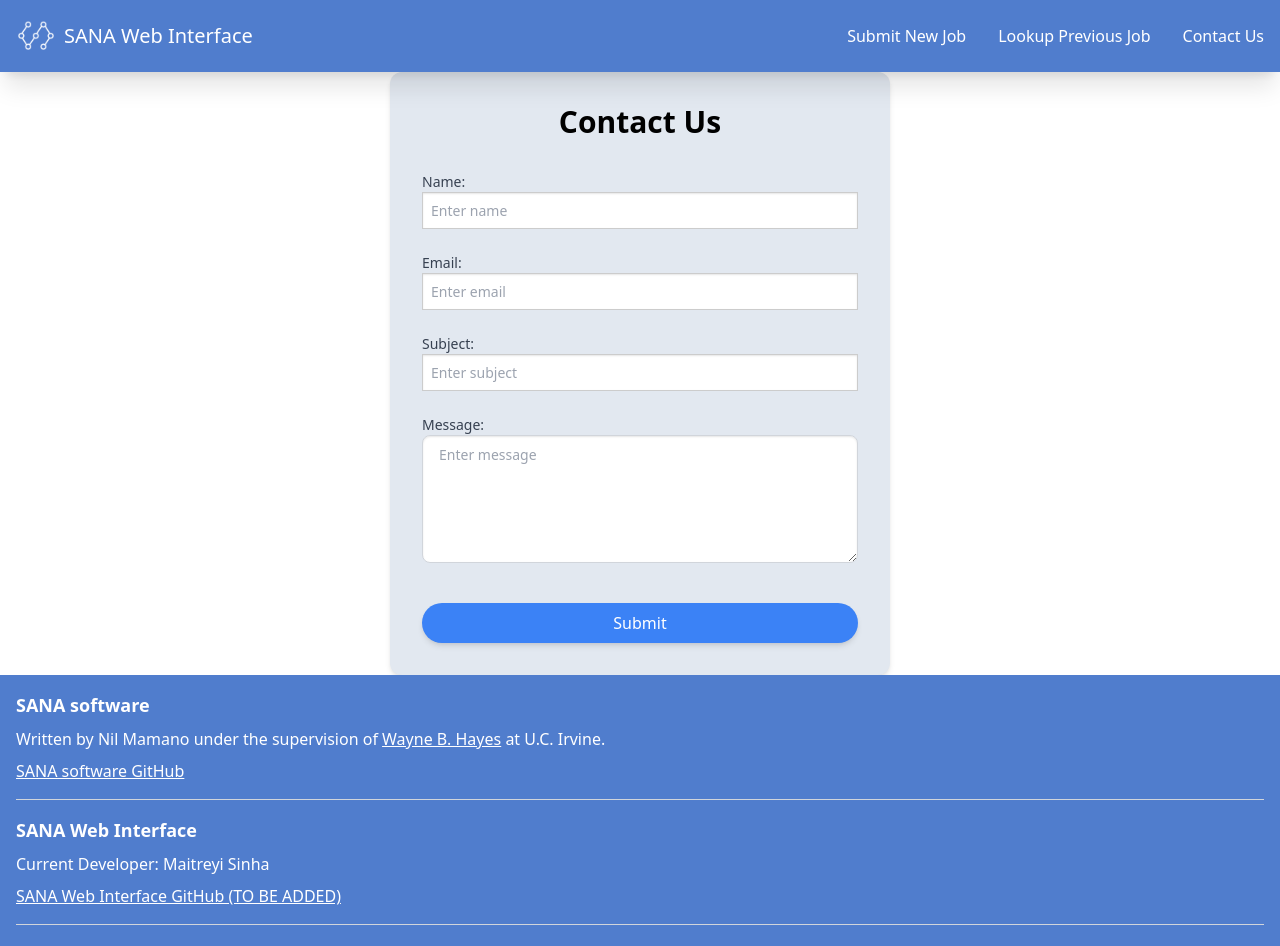
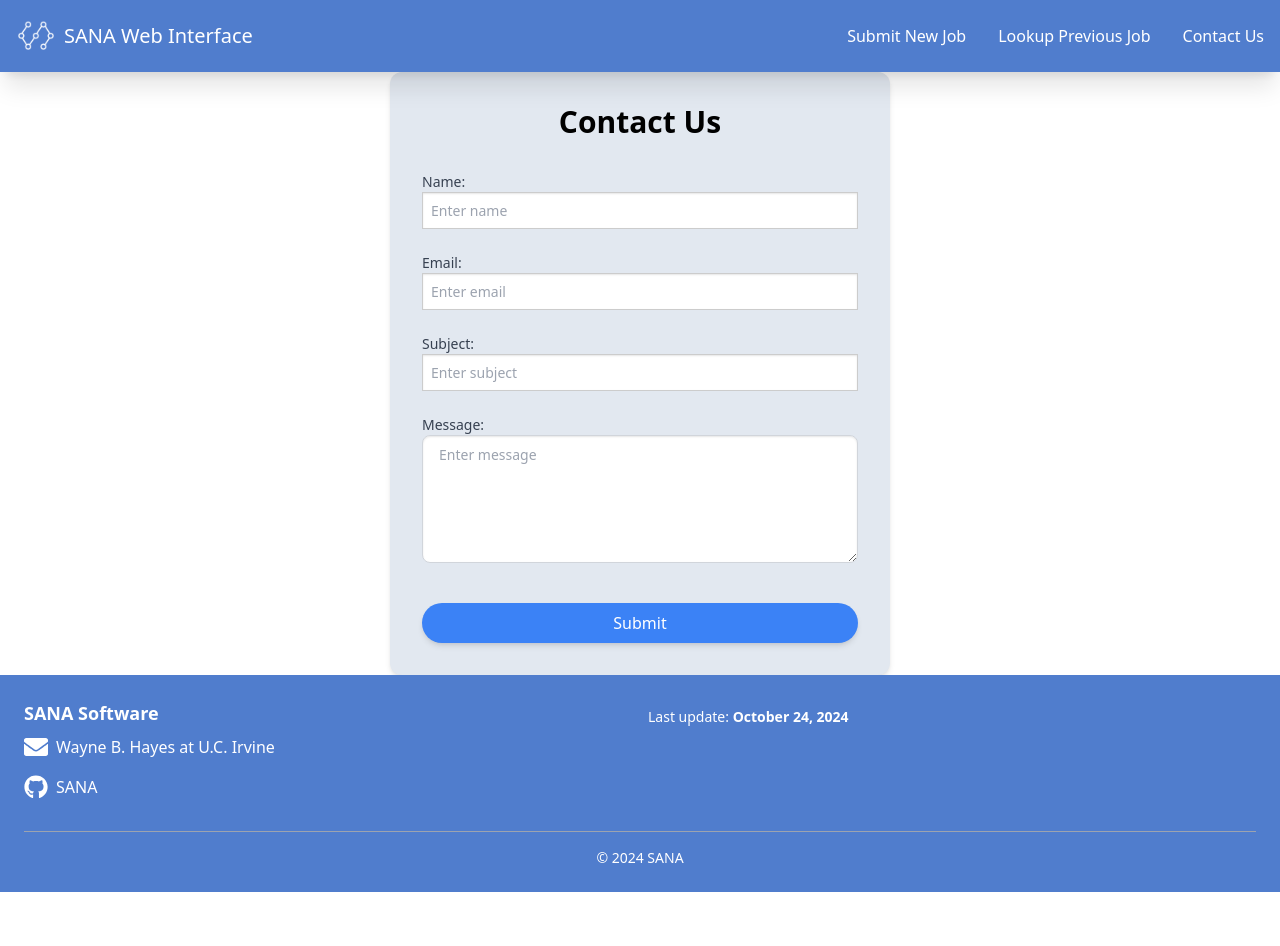
Before and after one commit to maitreyyi/SANA_Development, a React (Create React App) app: page /contact in a window 1280 px wide. Shown: the top 946 px of the page. After the commit the page ends 892 px from the top, so only its background shows below. Built offline with nearby package versions, Linux system fonts and the light colour scheme; no server answers.

Commit message:
Cleaned up footer; added logos

```diff
--- a/package.json
+++ b/package.json
@@ -8,6 +8,7 @@
     "@testing-library/user-event": "^13.5.0",
     "react": "^18.3.1",
     "react-dom": "^18.3.1",
+    "react-icons": "^5.4.0",
     "react-router-dom": "^6.27.0",
     "react-scripts": "5.0.1",
     "web-vitals": "^2.1.4"
--- a/src/components/Footer.js
+++ b/src/components/Footer.js
@@ -1,43 +1,63 @@
 import React from "react";
 import { Link } from "react-router-dom";
+import { FaGithub, FaEnvelope } from "react-icons/fa"; // Import GitHub and Email icons
 
 function Footer() {
+  // Get today's date in a readable format
+  const currentDate = new Date();
+  const formattedDate = currentDate.toLocaleDateString("en-US", {
+    year: "numeric",
+    month: "long",
+    day: "numeric",
+  });
+
   return (
-    <footer className="bg-primary text-base text-white p-4 text-left">
-      <h4 className="font-bold text-lg">SANA software</h4>
-      <p className="py-2">
-        Written by Nil Mamano under the supervision of{" "}
-        <Link
-          href="mailto:whayes@uci.edu"
-          className="underline hover:text-hover-link transition"
-        >
-          Wayne B. Hayes
-        </Link>{" "}
-        at U.C. Irvine.
-      </p>
-      <Link
-        href="https://github.com/waynebhayes/SANA"
-        className="underline hover:text-hover-link transition"
-      >
-        SANA software GitHub
-      </Link>
+    <footer className="bg-primary text-white p-6">
+      <div className="container mx-auto">
+        {/* Main Footer Content */}
+        <div className="grid grid-cols-1 md:grid-cols-2 gap-4 text-left">
+          {/* SANA Software Section */}
+          <div>
+            <h4 className="font-bold text-lg">SANA Software</h4>
+            <div className="flex items-center py-2 space-x-2">
+              {/* Email Icon */}
+              <Link
+                to="mailto:whayes@uci.edu"
+                className="hover:text-hover-link transition"
+                aria-label="Email Wayne B. Hayes"
+              >
+                <FaEnvelope size={24} />
+              </Link>
+              <p>Wayne B. Hayes at U.C. Irvine</p>
+            </div>
+            {/* GitHub Link with Logo and Text */}
+            <div className="flex items-center py-2 space-x-2">
+              <Link
+                to="https://github.com/waynebhayes/SANA"
+                className="inline-flex items-center hover:text-hover-link transition"
+                aria-label="GitHub Repository"
+              >
+                <FaGithub size={24} />
+                <span className="ml-2">SANA</span>
+              </Link>
+            </div>
+          </div>
 
-      <hr class="border-t border-gray-300 my-4"></hr>
+          {/* Last Updated Section */}
+          <div className="text-sm">
+            <p className="py-2">
+              Last update: <span className="font-semibold">{formattedDate}</span>
+            </p>
+          </div>
+        </div>
 
-      <h4 className="font-bold text-lg">SANA Web Interface</h4>
-      <p className="py-2">Current Developer: Maitreyi Sinha</p>
-      <Link href="TODO" className="underline hover:text-hover-link transition">
-        SANA Web Interface GitHub (TO BE ADDED)
-      </Link>
-
-      <hr class="border-t border-gray-300 my-4"></hr>
-
-      <h4 className="font-bold text-lg">Questions and Contact</h4>
-      <p className="py-2">
-        Contact the current developer above and/or Dr. Wayne B. Hayes for
-        questions, comments, or bugs.
-      </p>
-      <p className="py-2 text-xs">Last update November 13, 2024</p>
+        {/* Divider */}
+        <div className="border-t border-gray-400 mt-6 pt-4 text-center">
+          <p className="text-sm">
+            &copy; {currentDate.getFullYear()} SANA
+          </p>
+        </div>
+      </div>
     </footer>
   );
 }
```
Also changed, not shown: 1 other file (tests, documents, lock files or other folders).
